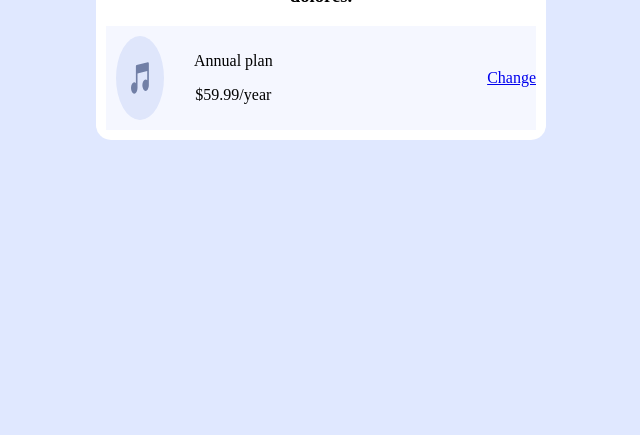
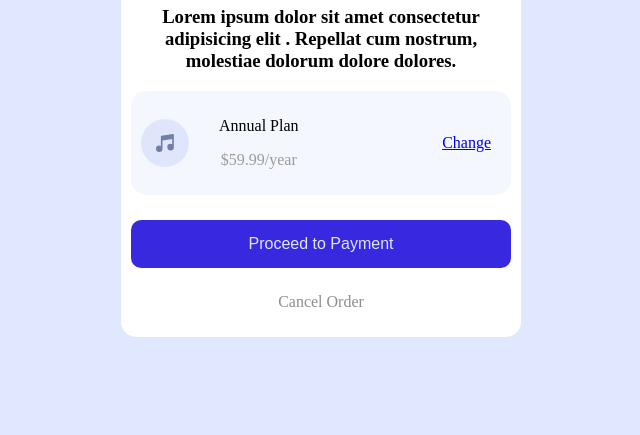
Before and after one commit to sabakupatadze/Order-summary-component, a plain HTML site: page index.html in a window 1280 px wide. Shown: the part 381-816 px from the top of the page, without its empty margins (319-959 px from the left). Drawn offline with Linux system fonts and the light colour scheme.

Commit message:
Add files via upload

```diff
--- a/hello.css
+++ b/hello.css
@@ -2,13 +2,20 @@ body{
     background-color: hsl(225, 100%, 94%);
     display: flex;
     justify-content: center;
+    height: 100vh;
+    align-items: center;
+
 }
 
 .d1{
     background-color: white;
-    width: 450px;
+    width: 400px;
     border-radius: 15px;
     text-align: center;
+
+
+
+
 
 }
 .main{
@@ -21,6 +28,7 @@ p{
 img{
     border-top-left-radius: 15px;
     border-top-right-radius: 15px;
+
 }
 
 .d2{
@@ -28,6 +36,8 @@ img{
     display: flex;
     align-items: center;
     justify-content: space-between;
+    border-radius: 15px;
+    width: 100%;
 }
 
 .small{
@@ -35,4 +45,32 @@ img{
     justify-content: space-between;
     padding: 10px;
     gap: 30px;
+    align-items: center;
+
+
+
 }
+.price{
+    color: rgba(143, 143, 143, 0.884);
+}
+.H{
+    margin-right: 20px;
+}
+.img1{
+    width: 100%;
+}
+.btn{
+    background-color: hsl(245, 75%, 52%);
+    color: hsl(225, 100%, 94%);
+    padding: 15px;
+    width: 100%;
+    border: none;
+    border-radius: 10px;
+    font-size: medium;
+    font-style: calc();
+    margin-top: 25px;
+}
+.param{
+    color: rgba(102, 102, 102, 0.747) ;
+    margin-top: 25px;
+}
--- a/index.html
+++ b/index.html
@@ -19,12 +19,14 @@
           <div class="small">
             <img src="images/icon-music.svg" alt="" />
             <div class="smaller">
-              <p class="annual">Annual plan</p>
+              <p class="annual">Annual Plan</p>
               <p class="price">$59.99/year</p>
             </div>
           </div>
-          <a href="#">Change</a>
+          <a class="H" href="#">Change</a>
         </div>
+        <button class="btn">Proceed to Payment</button>
+        <p class="param">Cancel Order</p>
       </div>
     </div>
   </body>
```
